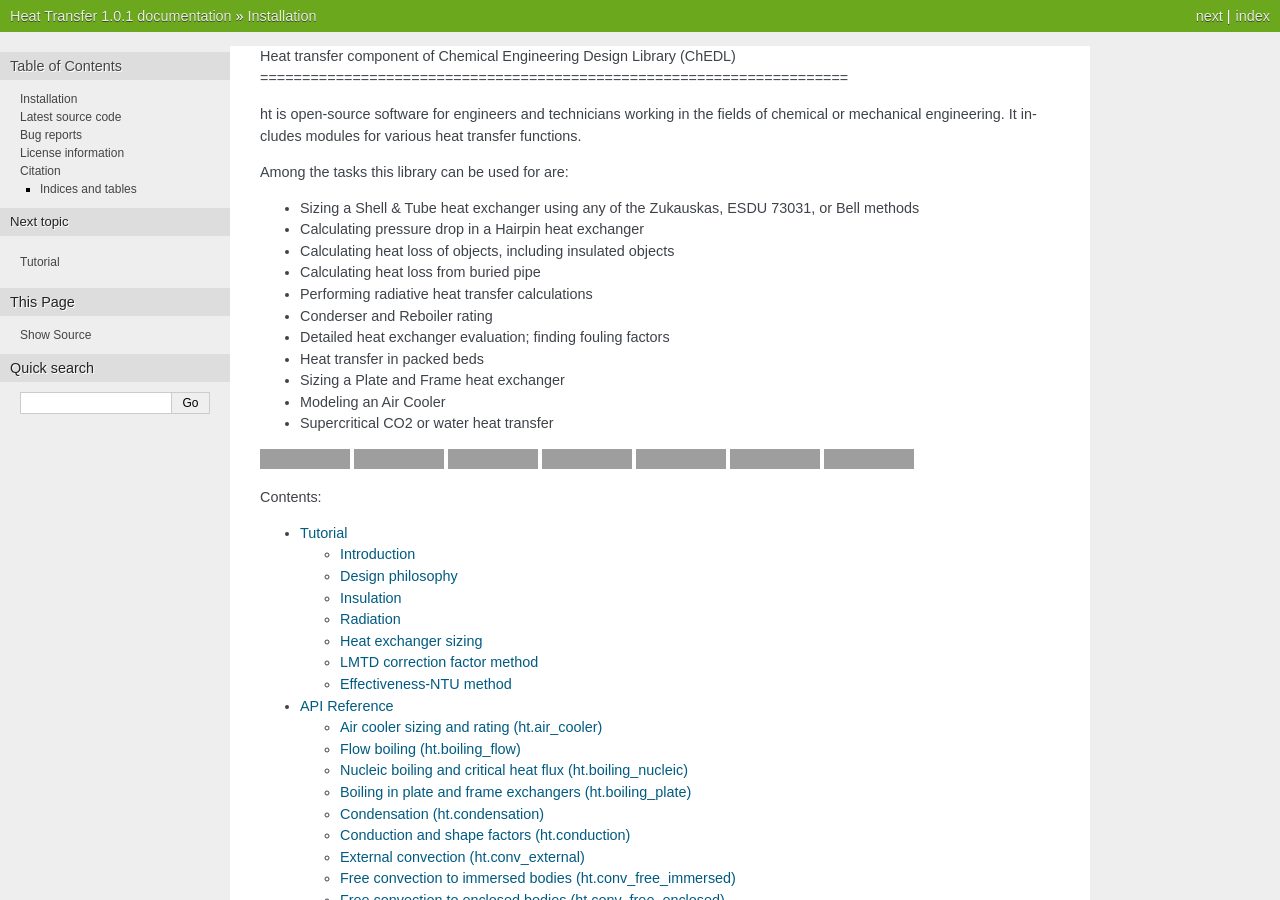
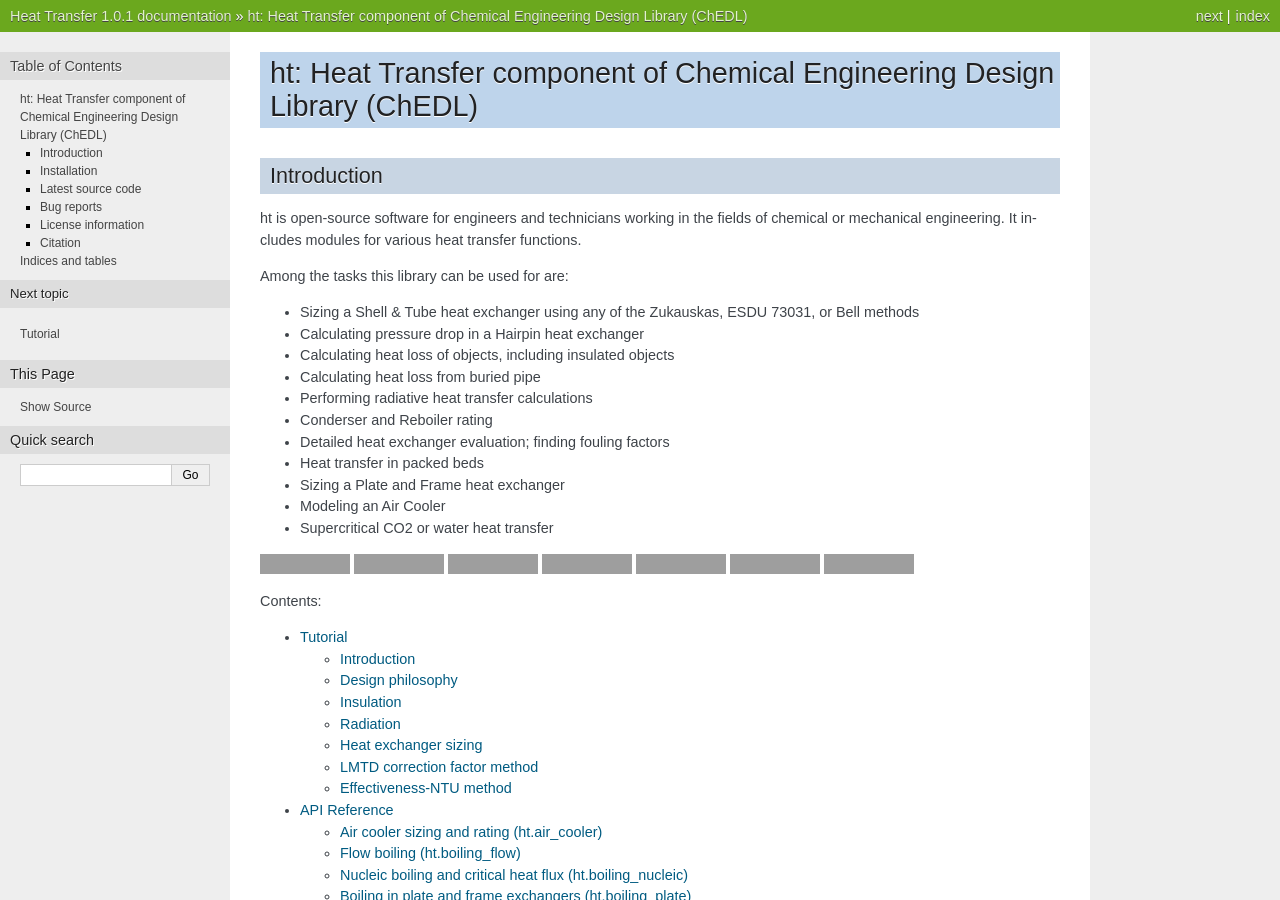
Before and after one commit to CalebBell/ht, a Sphinx documentation site: the page built from docs/index.rst, in a window 1280 px wide and 900 px high, cut to the strip 0-900 px from the top of the window. Built offline with Sphinx 7.4.7, drawn with Linux system fonts in a browser that asks for light colours; formulas are drawn with MathJax 3; some of the changed lines change nothing that is shown; some of the changed text lies outside the part shown; grey boxes are pictures that could not be loaded.

Commit message:
Small docs update

```diff
--- a/docs/conf.py
+++ b/docs/conf.py
@@ -48,15 +48,33 @@
     'sphinx.ext.autodoc',
     'sphinx.ext.doctest',
     'sphinx.ext.coverage',
-    'sphinx.ext.mathjax',
+    #'sphinx.ext.mathjax',
     'sphinx.ext.viewcode',
+    'sphinx.ext.autosummary',
+    'numpydoc',
+    'IPython.sphinxext.ipython_console_highlighting',
+    'IPython.sphinxext.ipython_directive',
     'sphinx.ext.intersphinx',
-    'numpydoc',
     'nbsphinx',
     'matplotlib.sphinxext.plot_directive',
+    'sphinxcontrib.katex',
     'sphinx_sitemap',
 ]
-#    'sphinxcontrib.katex',
+#
+
+katex_css_path = \
+    'https://cdn.jsdelivr.net/npm/katex@0.12.0/dist/katex.min.css'
+katex_js_path = \
+    'https://cdn.jsdelivr.net/npm/katex@0.12.0/dist/katex.min.js'
+katex_autorender_path = \
+    'https://cdnjs.cloudflare.com/ajax/libs/KaTeX/0.12.0/contrib/auto-render.min.js'
+
+
+html_baseurl = 'https://ht.readthedocs.io/'
+sitemap_url_scheme = "{link}"
+sitemap_filename = 'sitemap2.xml' # readthedocs generates its own
+
+
 
 # Add any paths that contain templates here, relative to this directory.
 templates_path = ['_templates']
@@ -74,7 +92,7 @@
 project = u'Heat Transfer'
 
 import datetime
-copyright = u'2016 - %s, Caleb Bell <Caleb.Andrew.Bell@gmail.com>' %datetime.datetime.now().year
+copyright = u'2016 - %s, Caleb Bell and contributors' %datetime.datetime.now().year
 
 # The version info for the project you're documenting, acts as replacement for
 # |version| and |release|, also used in various other places throughout the
@@ -98,7 +116,7 @@
 
 # List of patterns, relative to source directory, that match files and
 # directories to ignore when looking for source files.
-exclude_patterns = ['_build']
+exclude_patterns = ['_build', '**.ipynb_checkpoints']
 
 # The reST default role (used for this markup: `text`) to use for all
 # documents.
@@ -129,7 +147,7 @@
 
 # The theme to use for HTML and HTML Help pages.  See the documentation for
 # a list of builtin themes.
-html_theme = 'default'
+html_theme = 'nature'
 
 # Theme options are theme-specific and customize the look and feel of a theme
 # further.  For a list of options available for each theme, see the
@@ -275,6 +293,9 @@
    u'Caleb Bell', 'Heat Transfer', 'One line description of project.',
    'Miscellaneous'),
 ]
+nbsphinx_requirejs_path = '' # fixes katex not working
+plot_rcparams = {'savefig.bbox': 'tight'}
+plot_apply_rcparams = True  # if context option is used
 
 # Documents to append as an appendix to all manuals.
 #texinfo_appendices = []
@@ -288,10 +309,20 @@
 # If true, do not generate a @detailmenu in the "Top" node's menu.
 #texinfo_no_detailmenu = False
 
+intersphinx_mapping = {'python': ('https://docs.python.org/3', None),
+                       'numpy': ('http://docs.scipy.org/doc/numpy', None),
+                       'scipy': ('http://docs.scipy.org/doc/scipy/reference', None),
+                       'matplotlib': ('http://matplotlib.sourceforge.net', None),
+                       'thermo': ('https://thermo.readthedocs.io/', None),           		               'chemicals': ('https://chemicals.readthedocs.io/', None),
+                       'fluids': ('https://fluids.readthedocs.io/', None)}
 html_theme = "nature"
 
 from sphinx.ext.autodoc import between
 
+try:
+    import ht.numba
+except:
+    pass
 def setup(app):
     # Register a sphinx.ext.autodoc.between listener to ignore everything
     # between lines that contain the word IGNORE
--- a/docs/index.rst
+++ b/docs/index.rst
@@ -1,7 +1,11 @@
-Heat transfer component of Chemical Engineering Design Library (ChEDL) ======================================================================
+ht: Heat Transfer component of Chemical Engineering Design Library (ChEDL)
+==========================================================================
 
   .. meta::
       :google-site-verification: wcmDZ88ikLzq1to6urRDGA6R7oIhzya2sN5hOeV1zZw
+
+Introduction
+------------
 
 ht is open-source software for engineers and technicians working in the
 fields of chemical or mechanical engineering. It includes modules
@@ -97,7 +101,7 @@
 
 To cite ht in publications use::
 
-    Caleb Bell (2016-2021). ht: Heat transfer component of Chemical Engineering Design Library (ChEDL)
+    Caleb Bell and Contributors (2016-2021). ht: Heat transfer component of Chemical Engineering Design Library (ChEDL)
     https://github.com/CalebBell/ht.
 
 
```
